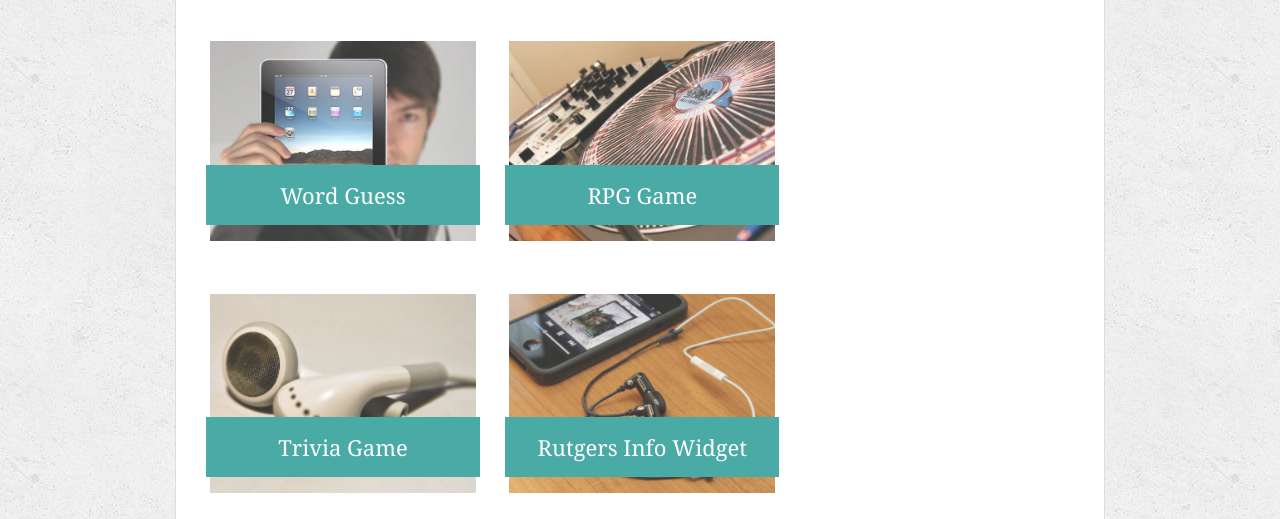
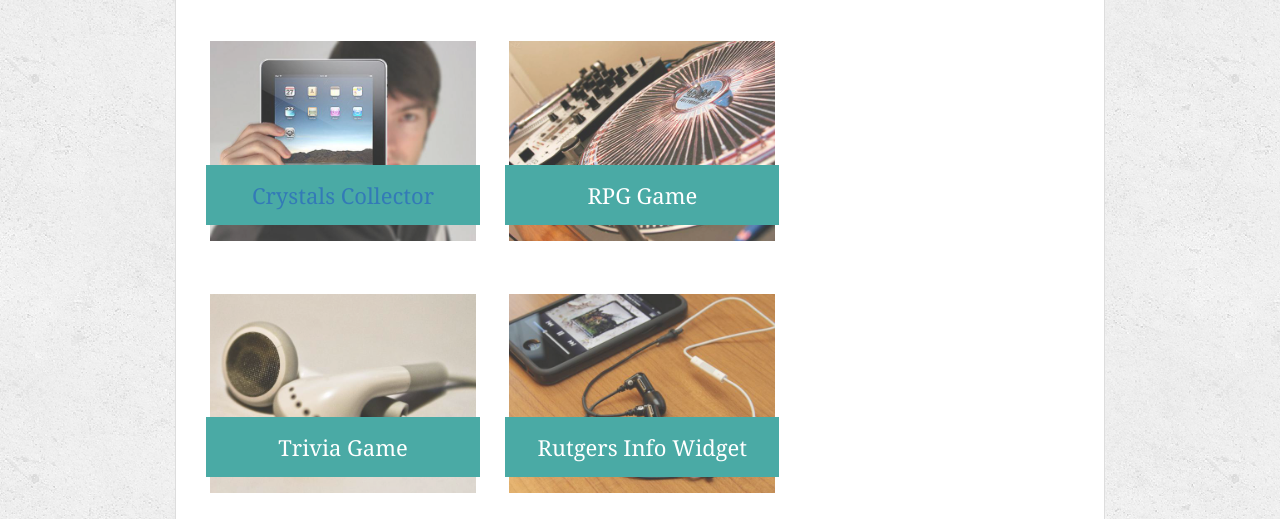
Before and after one commit to ChadDunnam/Responsive-Portfolio, a plain HTML site: page portfolio.html in a window 1280 px wide. Shown: the part 279-798 px from the top of the page. Drawn offline with nearby package versions, Linux system fonts and the light colour scheme.

Commit message:
secondport

```diff
--- a/portfolio.html
+++ b/portfolio.html
@@ -34,8 +34,8 @@
       <div class="row">
             <div class="col-md-4">
                 <div class="work">
-                    <img class="img img-thumbnail" src="assets/images/technics-q-c-640-480-1.jpg" alt="Word Guess">
-                        <h3>Word Guess</h3>
+                    <img class="img img-thumbnail" src="assets/images/technics-q-c-640-480-1.jpg"  alt="Crystals Collector">
+                    <h3><a href="file:///C:/Users/Chad%20Dunnam/Desktop/Code/unit-4-game/index.html">Crystals Collector</h3>
                 </div>
             </div>
             <div class="col-md-4">
```
